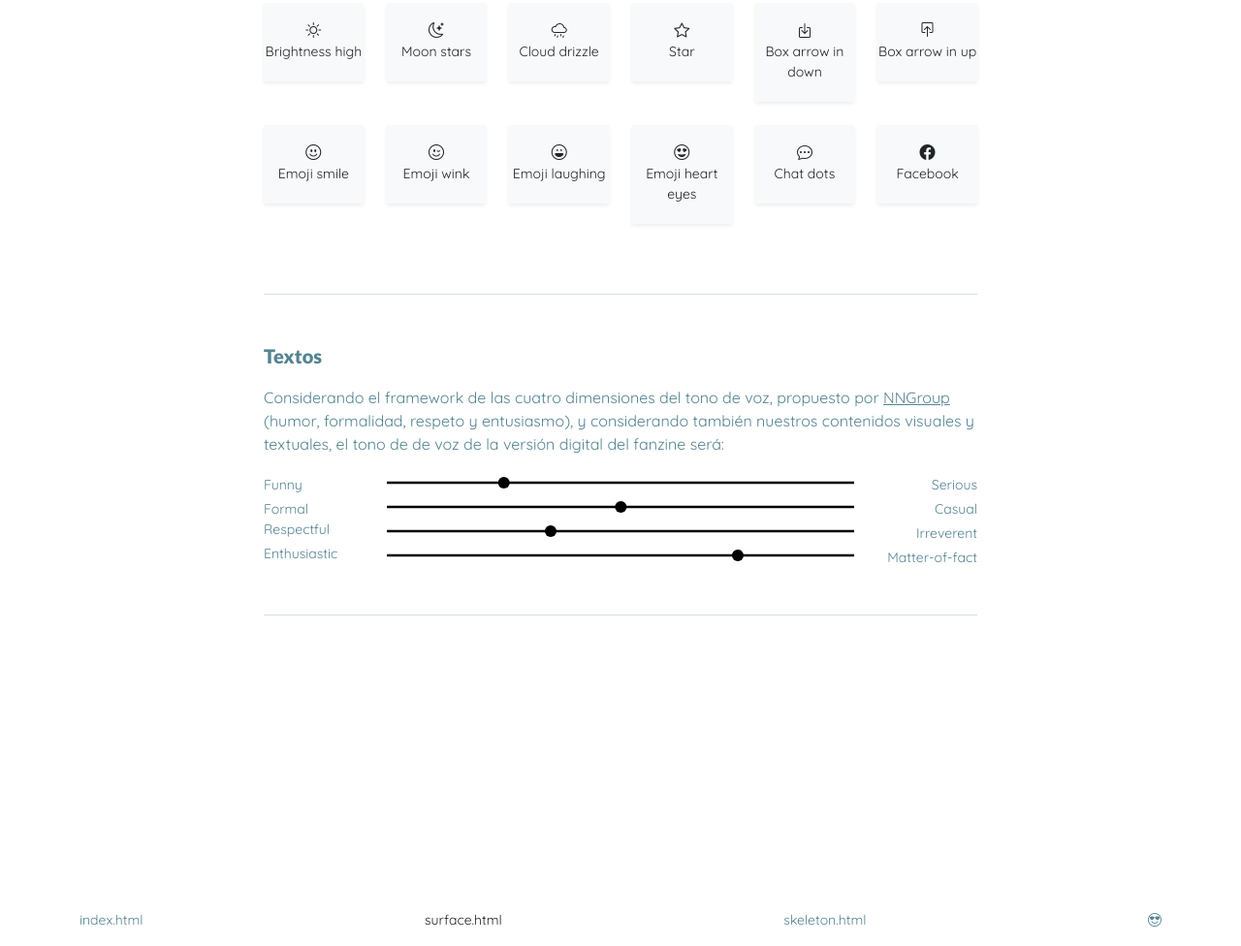
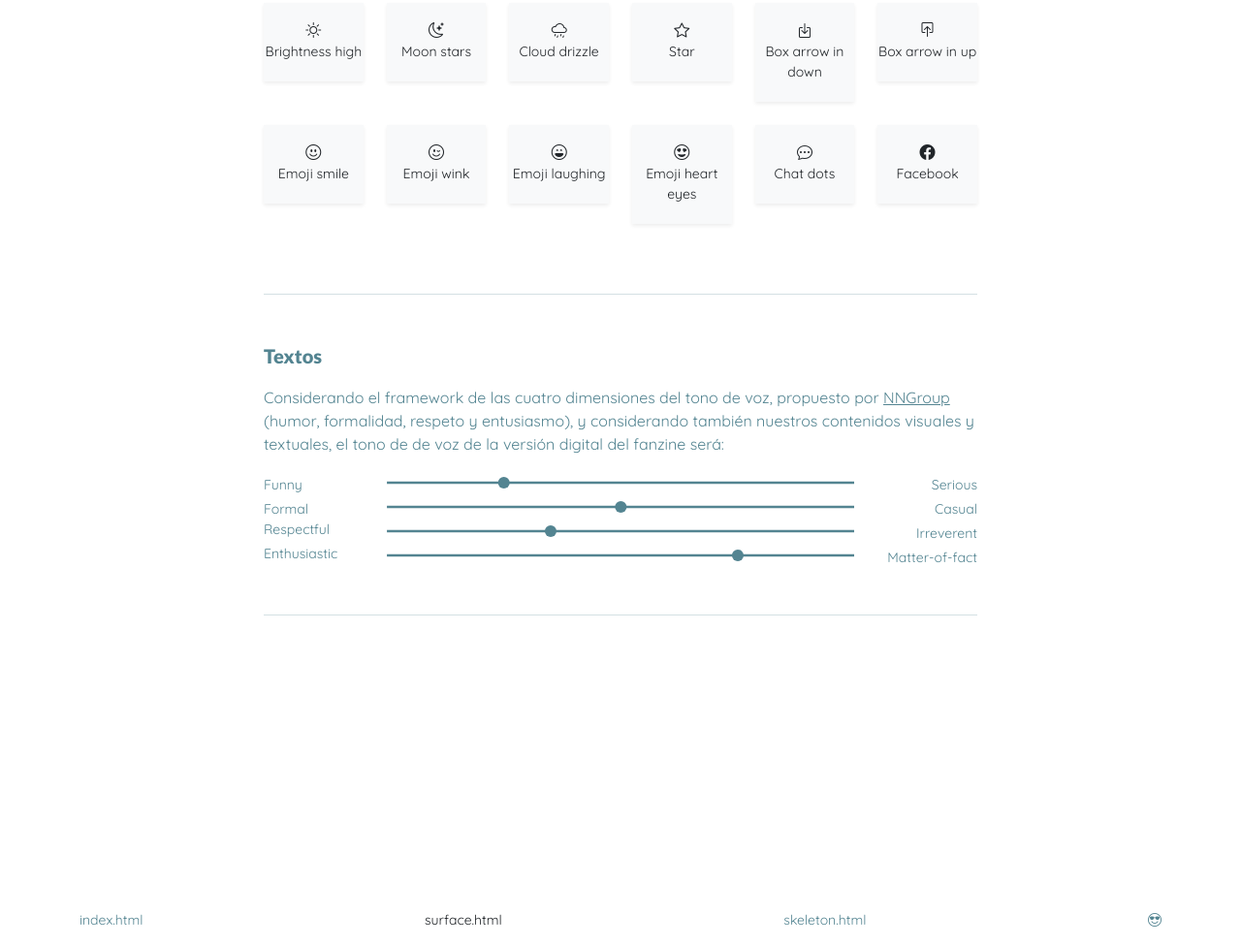
Before and after one commit to PDP-modulo-digital-grupo14/EntregaModuloDigital, a plain HTML site: page surface.html in a window 1280 px wide. Shown: the part 1879-2855 px from the top of the page at 97% size. Drawn offline with nearby package versions, Linux system fonts and the light colour scheme.

Commit message:
Update surface.html

```diff
--- a/surface.html
+++ b/surface.html
@@ -169,8 +169,8 @@
                                 <div class="col-4 col-md-3 col-lg-2 text-start mt-1">Funny</div>
                                 <div class="col-4 col-md-6 col-lg-8 text-center">
                                     <svg version="1.1" id="humor" viewBox="0 0 200 10" xml:space="preserve">
-                                        <line x1="0" y1="5" x2="200" y2="5" stroke="#000" stroke-width="1" />
-                                        <circle cx="50" cy="5" r="2.5" fill="#000" />
+                                        <line x1="0" y1="5" x2="200" y2="5" stroke="#538491" stroke-width="1" />
+                                        <circle cx="50" cy="5" r="2.5" fill="#538491" />
                                     </svg>
                                 </div>
                                 <div class="col-4 col-md-3 col-lg-2 text-end mt-1">Serious</div>
@@ -178,8 +178,8 @@
                                 <div class="col-4 col-md-3 col-lg-2 text-start mt-1">Formal</div>
                                 <div class="col-4 col-md-6 col-lg-8 text-center">
                                     <svg version="1.1" id="formalidad" viewBox="0 0 200 10" xml:space="preserve">
-                                        <line x1="0" y1="5" x2="200" y2="5" stroke="#000" stroke-width="1" />
-                                        <circle cx="100" cy="5" r="2.5" fill="#000" />
+                                        <line x1="0" y1="5" x2="200" y2="5" stroke="#538491" stroke-width="1" />
+                                        <circle cx="100" cy="5" r="2.5" fill="#538491" />
                                     </svg>
                                 </div>
                                 <div class="col-4 col-md-3 col-lg-2 text-end mt-1">Casual</div>
@@ -187,8 +187,8 @@
                                 <div class="col-4 col-md-3 col-lg-2 text-start">Respectful</div>
                                 <div class="col-4 col-md-6 col-lg-8 text-center">
                                     <svg version="1.1" id="respeto" viewBox="0 0 200 10" xml:space="preserve">
-                                        <line x1="0" y1="5" x2="200" y2="5" stroke="#000" />
-                                        <circle cx="70" cy="5" r="2.5" fill="#000" />
+                                        <line x1="0" y1="5" x2="200" y2="5" stroke="#538491" />
+                                        <circle cx="70" cy="5" r="2.5" fill="#538491" />
                                     </svg>
                                 </div>
                                 <div class="col-4 col-md-3 col-lg-2 text-end mt-1">Irreverent</div>
@@ -196,8 +196,8 @@
                                 <div class="col-4 col-md-3 col-lg-2 text-start">Enthusiastic</div>
                                 <div class="col-4 col-md-6 col-lg-8 text-center">
                                     <svg version="1.1" id="entusiasmo" viewBox="0 0 200 10" xml:space="preserve">
-                                        <line x1="0" y1="5" x2="200" y2="5" stroke="#000" />
-                                        <circle cx="150" cy="5" r="2.5" fill="#000" />
+                                        <line x1="0" y1="5" x2="200" y2="5" stroke="#538491" />
+                                        <circle cx="150" cy="5" r="2.5" fill="#538491" />
                                     </svg>
                                 </div>
                                 <div class="col-4 col-md-3 col-lg-2 text-end mt-1">Matter-of-fact</div>
```
